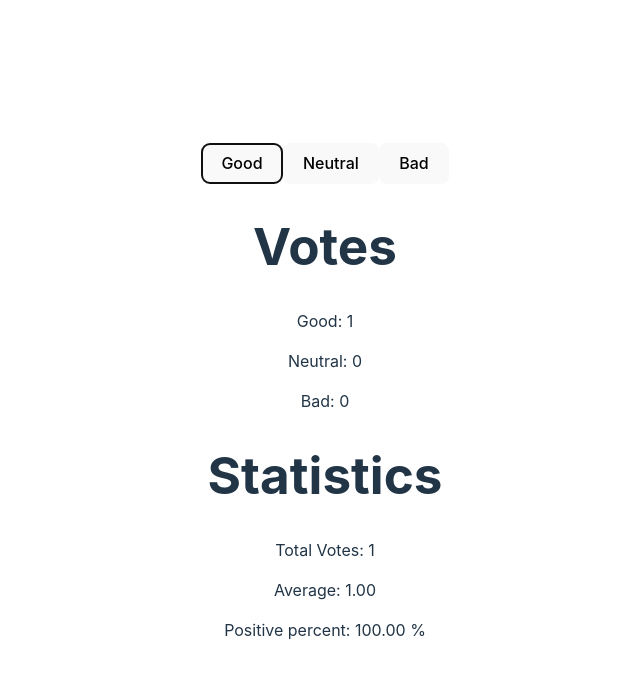
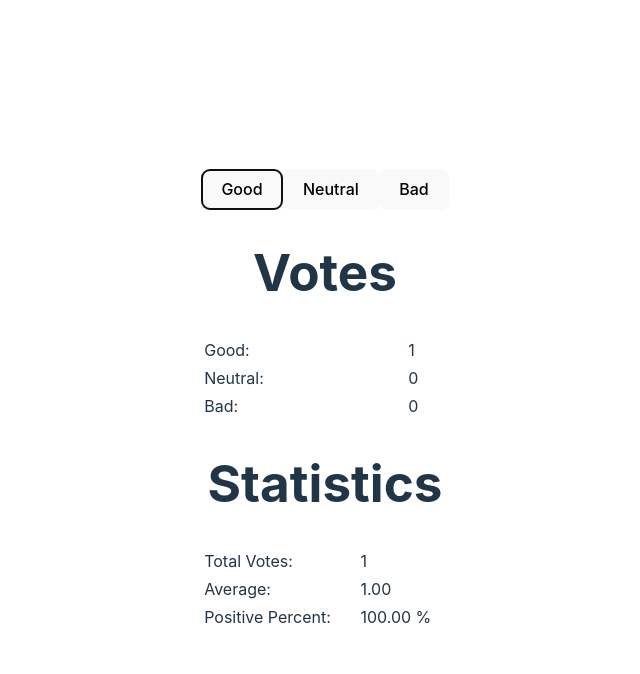
Before and after one commit to GucciGangnam/fullStackOpenCourse, a React (Vite) app in the folder part1/courseinfo/Course-Info-React-App/: page / in a window 1280 px wide. Both pictures are taken after a click on the button "Good". Shown: the top 674 px of the page, without its empty margins (315-955 px from the left). Built offline with nearby package versions, Linux system fonts and the light colour scheme.

Commit message:
Part 1.11 complete - Part 1.10 skipped and all Result data is kept within 1 component

```diff
--- a/part1/courseinfo/Course-Info-React-App/src/App.css
+++ b/part1/courseinfo/Course-Info-React-App/src/App.css
@@ -40,3 +40,8 @@
 .read-the-docs {
   color: #888;
 }
+
+table{
+  width: 100%;
+  text-align: left;
+}
--- a/part1/courseinfo/Course-Info-React-App/src/components/Results.jsx
+++ b/part1/courseinfo/Course-Info-React-App/src/components/Results.jsx
@@ -15,14 +15,41 @@ export const Results = ({ good, neutral, bad }) => {
                 </>
             ) : (
                 <>
-                    <h1> Votes </h1>
-                    <p>Good: {good}</p>
-                    <p>Neutral: {neutral}</p>
-                    <p>Bad: {bad}</p>
-                    <h1> Statistics </h1>
-                    <p>Total Votes: {good + neutral + bad}</p>
-                    <p>Average: {((good - bad) / (good + neutral + bad || 1)).toFixed(2)}</p>
-                    <p>Positive percent: {(good / (good + neutral + bad || 1) * 100).toFixed(2)} %</p>
+                    <h1>Votes</h1>
+                    <table>
+                        <tbody>
+                            <tr>
+                                <td>Good:</td>
+                                <td>{good}</td>
+                            </tr>
+                            <tr>
+                                <td>Neutral:</td>
+                                <td>{neutral}</td>
+                            </tr>
+                            <tr>
+                                <td>Bad:</td>
+                                <td>{bad}</td>
+                            </tr>
+                        </tbody>
+                    </table>
+
+                    <h1>Statistics</h1>
+                    <table>
+                        <tbody>
+                            <tr>
+                                <td>Total Votes:</td>
+                                <td>{good + neutral + bad}</td>
+                            </tr>
+                            <tr>
+                                <td>Average:</td>
+                                <td>{((good - bad) / (good + neutral + bad || 1)).toFixed(2)}</td>
+                            </tr>
+                            <tr>
+                                <td>Positive Percent:</td>
+                                <td>{(good / (good + neutral + bad || 1) * 100).toFixed(2)} %</td>
+                            </tr>
+                        </tbody>
+                    </table>
                 </>
             )}
         </div>
```
